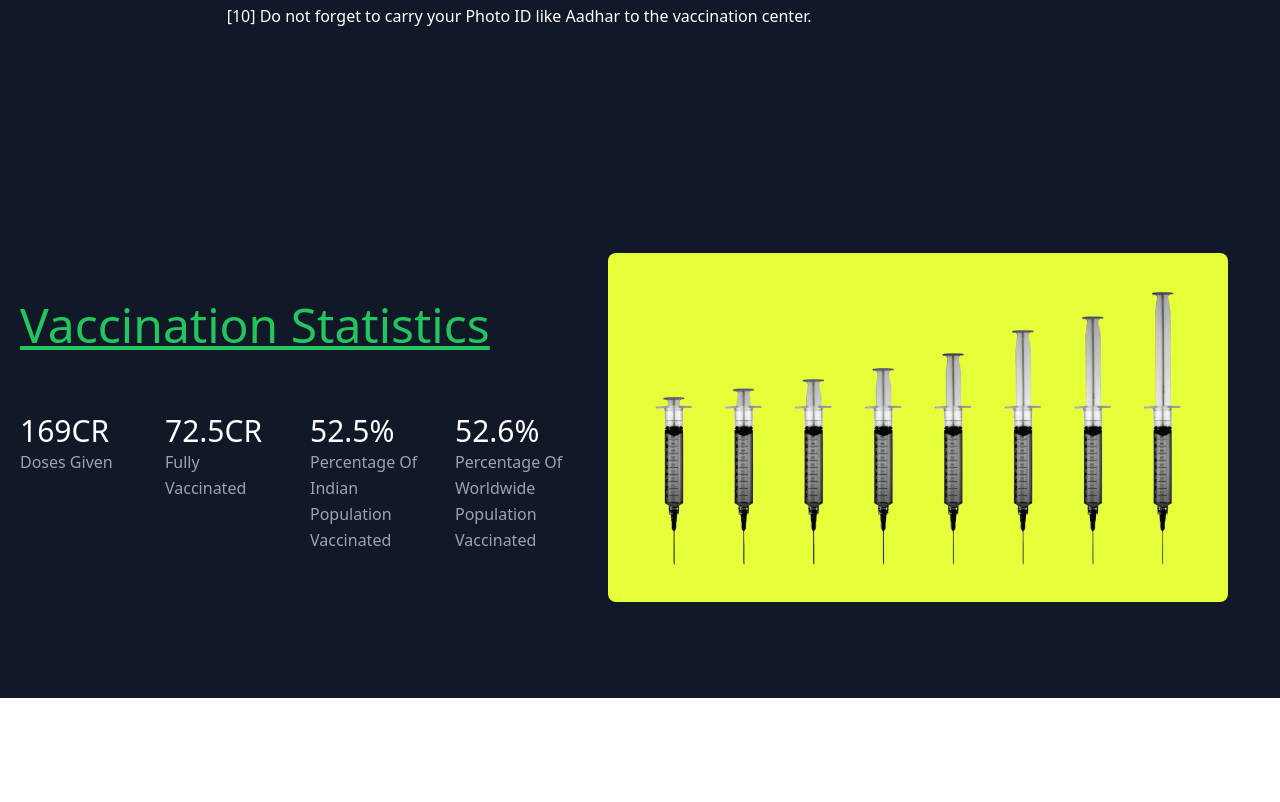
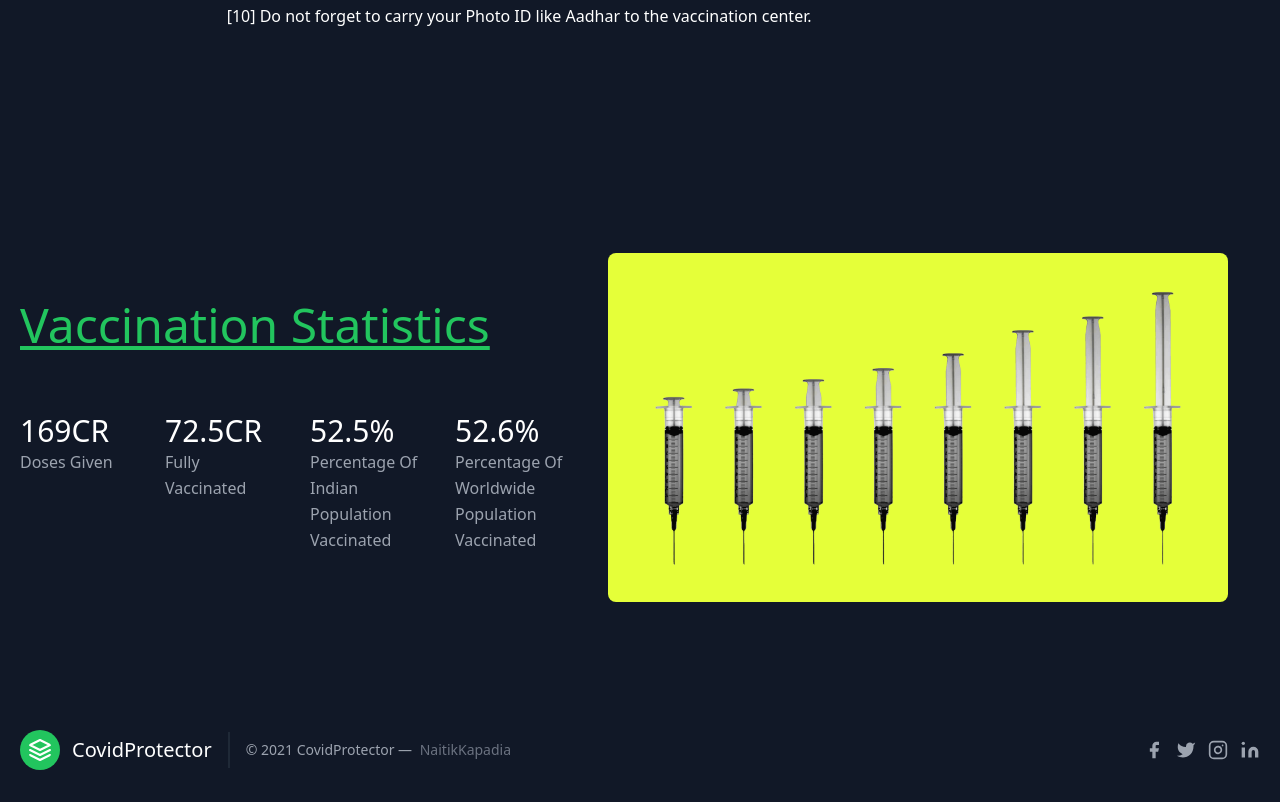
Before and after one commit to KapadiaNaitik/CovidProtector, a plain HTML site: page index.html in a window 1280 px wide. Shown: the part 5405-6207 px from the top of the page. Before the commit the page ends 6103 px from the top, so only its background shows below. Drawn offline with nearby package versions, Linux system fonts and the light colour scheme.

Commit message:
Update index.html

```diff
--- a/index.html
+++ b/index.html
@@ -311,7 +311,43 @@
   </div>
 </section>
 <!-- -------------------------------------------------------------------------------------------------------------------------------------- -->
-
+<footer class="text-gray-400 bg-gray-900 body-font">
+  <div class="container px-5 py-8 mx-auto flex items-center sm:flex-row flex-col">
+    <a class="flex title-font font-medium items-center md:justify-start justify-center text-white">
+      <svg xmlns="http://www.w3.org/2000/svg" fill="none" stroke="currentColor" stroke-linecap="round" stroke-linejoin="round" stroke-width="2" class="w-10 h-10 text-white p-2 bg-green-500 rounded-full" viewBox="0 0 24 24">
+        <path d="M12 2L2 7l10 5 10-5-10-5zM2 17l10 5 10-5M2 12l10 5 10-5"></path>
+      </svg>
+      <span class="ml-3 text-xl">CovidProtector</span>
+    </a>
+    <p class="text-sm text-gray-400 sm:ml-4 sm:pl-4 sm:border-l-2 sm:border-gray-800 sm:py-2 sm:mt-0 mt-4">© 2021 CovidProtector —
+      <a href="https://github.com/KapadiaNaitik" class="text-gray-500 ml-1" target="_blank" rel="noopener noreferrer">NaitikKapadia</a>
+    </p>
+    <span class="inline-flex sm:ml-auto sm:mt-0 mt-4 justify-center sm:justify-start">
+      <a class="text-gray-400">
+        <svg fill="currentColor" stroke-linecap="round" stroke-linejoin="round" stroke-width="2" class="w-5 h-5" viewBox="0 0 24 24">
+          <path d="M18 2h-3a5 5 0 00-5 5v3H7v4h3v8h4v-8h3l1-4h-4V7a1 1 0 011-1h3z"></path>
+        </svg>
+      </a>
+      <a class="ml-3 text-gray-400">
+        <svg fill="currentColor" stroke-linecap="round" stroke-linejoin="round" stroke-width="2" class="w-5 h-5" viewBox="0 0 24 24">
+          <path d="M23 3a10.9 10.9 0 01-3.14 1.53 4.48 4.48 0 00-7.86 3v1A10.66 10.66 0 013 4s-4 9 5 13a11.64 11.64 0 01-7 2c9 5 20 0 20-11.5a4.5 4.5 0 00-.08-.83A7.72 7.72 0 0023 3z"></path>
+        </svg>
+      </a>
+      <a class="ml-3 text-gray-400">
+        <svg fill="none" stroke="currentColor" stroke-linecap="round" stroke-linejoin="round" stroke-width="2" class="w-5 h-5" viewBox="0 0 24 24">
+          <rect width="20" height="20" x="2" y="2" rx="5" ry="5"></rect>
+          <path d="M16 11.37A4 4 0 1112.63 8 4 4 0 0116 11.37zm1.5-4.87h.01"></path>
+        </svg>
+      </a>
+      <a class="ml-3 text-gray-400">
+        <svg fill="currentColor" stroke="currentColor" stroke-linecap="round" stroke-linejoin="round" stroke-width="0" class="w-5 h-5" viewBox="0 0 24 24">
+          <path stroke="none" d="M16 8a6 6 0 016 6v7h-4v-7a2 2 0 00-2-2 2 2 0 00-2 2v7h-4v-7a6 6 0 016-6zM2 9h4v12H2z"></path>
+          <circle cx="4" cy="4" r="2" stroke="none"></circle>
+        </svg>
+      </a>
+    </span>
+  </div>
+</footer>
 <!-- -------------------------------------------------------------------------------------------------------------------------------------- -->
 
 
```
